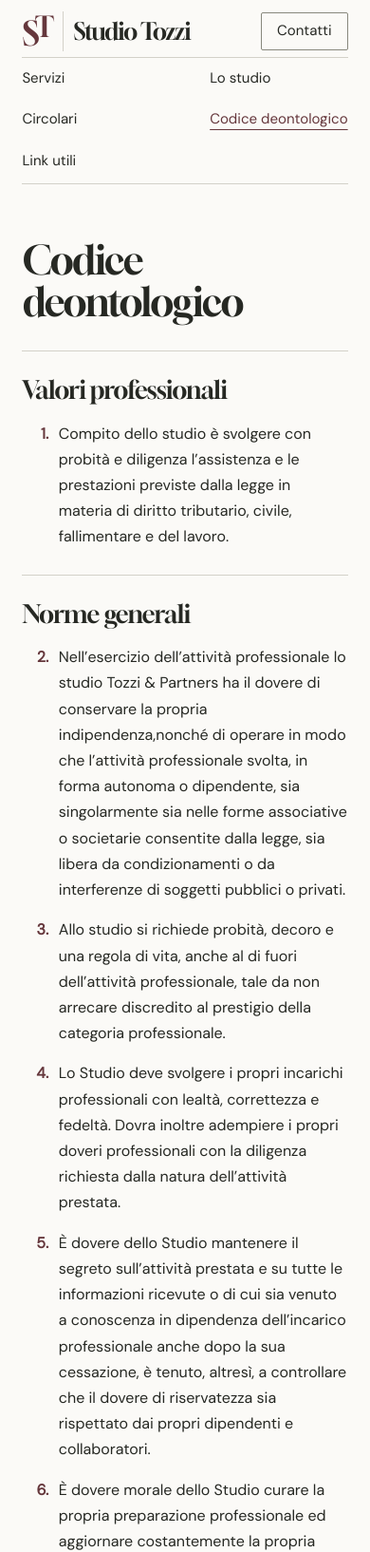
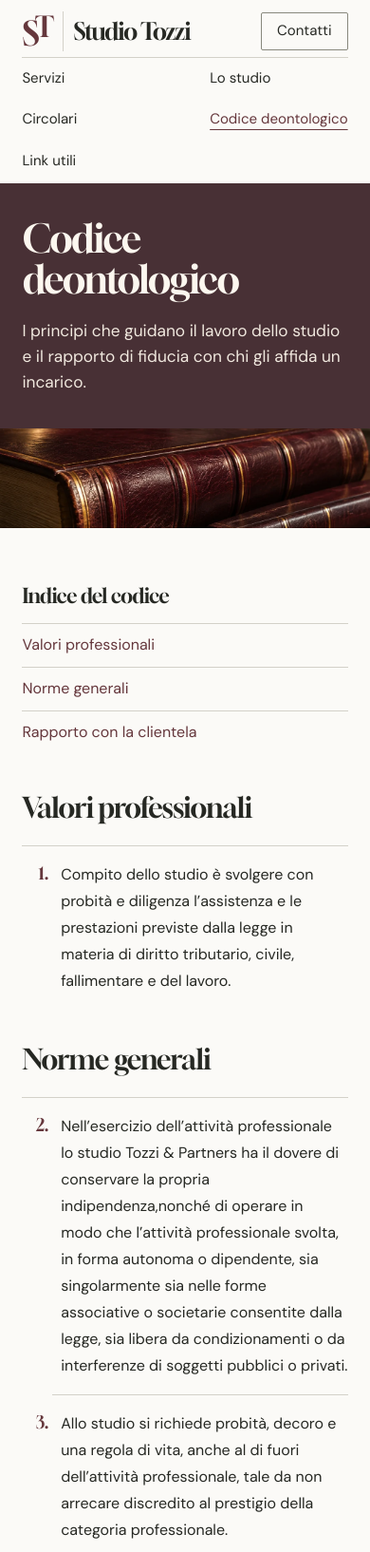
Before and after one commit to kalik1/studiotozzi, a plain HTML site: page codice-deontologico.html in a window 390 px wide. Shown: the top 1634 px of the page at 95% size. Drawn offline with Linux system fonts and the light colour scheme.

Commit message:
Ridisegna la rubrica dei link e la lettura del codice deontologico

```diff
--- a/codice-deontologico.html
+++ b/codice-deontologico.html
@@ -27,15 +27,25 @@
       <a class="nav-contact" href="index.html#contatti">Contatti</a>
     </div>
   </header>
-  <main id="contenuto" class="wrap section ethics">
-    <h1>Codice deontologico</h1>
-    <section>
+  <main id="contenuto" class="ethics-page">
+    <header class="reference-cover">
+      <div class="wrap reference-title"><h1>Codice deontologico</h1><p>I principi che guidano il lavoro dello studio e il rapporto di fiducia con chi gli affida un incarico.</p></div>
+      <img src="assets/volume.webp" alt="">
+    </header>
+    <div class="wrap service-guide section">
+      <aside class="service-index"><h2>Indice del codice</h2><ul>
+        <li><a href="#valori">Valori professionali</a></li>
+        <li><a href="#norme">Norme generali</a></li>
+        <li><a href="#clientela">Rapporto con la clientela</a></li>
+      </ul></aside>
+      <div class="code-articles">
+    <section id="valori">
       <h2>Valori professionali</h2>
       <ol start="1">
         <li>Compito dello studio è svolgere con probità e diligenza l’assistenza e le prestazioni previste dalla legge in materia di diritto tributario, civile, fallimentare e del lavoro.</li>
       </ol>
     </section>
-    <section>
+    <section id="norme">
       <h2>Norme generali</h2>
       <ol start="2">
         <li>Nell’esercizio dell’attività professionale lo studio Tozzi &amp; Partners ha il dovere di conservare la propria indipendenza,nonché di operare in modo che l’attività professionale svolta, in forma autonoma o dipendente, sia singolarmente sia nelle forme associative o societarie consentite dalla legge, sia libera da condizionamenti o da interferenze di soggetti pubblici o privati.</li>
@@ -46,7 +56,7 @@
         <li>Lo Studio non dovrà accettare o proseguire in incarichi quando sia consapevole di non potervi adempiere adeguatamente.</li>
       </ol>
     </section>
-    <section>
+    <section id="clientela">
       <h2>Rapporto con la clientela</h2>
       <ol start="8">
         <li>Il consulente del lavoro deve adoprarsi affinché l’incarico gli sia conferito per iscritto.</li>
@@ -55,6 +65,8 @@
         <li>Al momento del conferimento dell’incarico, o comunque appena possibile, lo Studio informa il cliente del compenso richiesto. È possibile pattuire, purché per iscritto, compensi forfettari per prestazioni reiterate o continuative. In ogni caso il compenso, in relazione alle misure minime e massime previste dalla tariffa professionale, non può essere manifestamente sproporzionato in relazione all’attività prestata, al risultato conseguito tale da ledere il prestigio, il decoro e la dignità della professione e l’interesse del cliente ad una prestazione professionalmente adeguata ed equamente retribuita. Prima di agire per vie giudiziarie nei confronti del cliente per ottenere il pagamento del compenso professionale lo Studio deve rinunciare all’incarico.</li>
       </ol>
     </section>
+      </div>
+    </div>
   </main>
   <footer><div class="wrap footer-inner"><a class="footer-brand" href="index.html#inizio">Studio Tozzi</a><span>Mauro Tozzi · ST Consulting Srl</span></div></footer>
 </body>
--- a/style.css
+++ b/style.css
@@ -130,33 +130,14 @@ nav a[aria-current="page"] {
   text-decoration: underline;
   text-underline-offset: 6px;
 }
-.ethics { border-top: 1px solid var(--rule); }
-.ethics h1 { font-size: clamp(2.6rem, 5.8vw, 5.6rem); margin-bottom: .7em; }
-.ethics section {
-  display: grid;
-  grid-template-columns: minmax(180px, .55fr) 1.45fr;
-  gap: 7%;
-  padding-block: clamp(26px, 4vw, 55px);
-  border-top: 1px solid var(--rule);
-}
-.ethics h2 { font-size: clamp(1.65rem, 2.4vw, 2.5rem); }
-.ethics ol { margin: 0; padding-left: 2em; max-width: 72ch; }
-.ethics li { padding-left: .4em; line-height: 1.7; }
-.ethics li + li { margin-top: .95em; }
-.ethics li::marker { color: var(--wine); font-weight: bold; }
-.code-source { font-size: .94rem; text-decoration: underline; text-underline-offset: 4px; }
 @media (min-width: 701px) and (max-width: 850px) {
   .header-inner, nav { gap: 14px; }
   .nav-contact { padding-inline: 12px; }
-}
-@media (max-width: 700px) {
-  .ethics section { grid-template-columns: 1fr; gap: 18px; }
 }
 @media (max-width: 520px) {
   nav { display: grid; grid-template-columns: auto auto; gap: 0 12px; }
   nav a { padding-block: 10px; }
 }
-.directory { border-top: 1px solid var(--rule); }
 
 .overview .services { margin: 30px 0; }
 .overview h3 a { text-decoration: underline; text-decoration-color: #c9b4a2; text-underline-offset: .2em; text-decoration-thickness: 1px; }
@@ -192,3 +173,40 @@ nav a[aria-current="page"] {
 @media (max-height: 540px) {
   .service-index { position: static; }
 }
+
+.reference-cover {
+  position: relative;
+  background: #483035;
+  color: #fcf7ef;
+  overflow: hidden;
+}
+.directory-page .reference-cover { background: #35463d; }
+.reference-title { padding-block: clamp(48px, 5.4vw, 84px); }
+.reference-title h1 { font-size: clamp(3rem, 5.85vw, 6rem); max-width: 52%; }
+.reference-title p { margin-top: 20px; max-width: min(44%, 40ch); color: #f1e9df; font-size: 1.08rem; }
+.reference-cover img { position: absolute; right: 0; top: 0; width: 40%; height: 100%; object-fit: cover; }
+.directory-groups { display: grid; grid-template-columns: repeat(2,minmax(0,1fr)); gap: 7%; padding-block: clamp(44px,5vw,78px); }
+.directory-groups h2, .code-articles h2 { font-size: clamp(1.85rem,3vw,3.2rem); margin-bottom: 24px; }
+.directory-groups ul { list-style: none; padding: 0; }
+.directory-groups li { border-top: 1px solid var(--rule); }
+.directory-groups li:last-child { border-bottom: 1px solid var(--rule); }
+.directory-groups a { display: grid; grid-template-columns: 1fr auto; align-items: center; gap: 4px 16px; padding: 18px 6px; }
+.directory-groups a:hover { background: #f0f1e9; text-decoration: none; }
+.directory-groups strong { font-size: 1.06rem; }
+.directory-groups small { grid-column: 1; color: var(--muted); font-size: .94rem; }
+.directory-groups span { grid-column: 2; grid-row: 1 / 3; font-size: 1.28rem; color: var(--wine); }
+.code-articles { max-width: 68ch; }
+.code-articles section { scroll-margin-top: 24px; }
+.code-articles section + section { margin-top: clamp(36px,4.5vw,64px); }
+.code-articles ol { margin: 0; padding-left: 2rem; border-top: 1px solid var(--rule); }
+.code-articles li { padding: 16px 0 16px .55rem; line-height: 1.75; }
+.code-articles li + li { border-top: 1px solid var(--rule); }
+.code-articles li::marker { color: var(--wine); font: 1.15rem var(--display); }
+@media (max-width: 700px) {
+  .reference-title { padding-block: 36px; }
+  .reference-title h1 { max-width: 100%; font-size: clamp(2.55rem,8.7vw,3.6rem); }
+  .reference-title p { max-width: 42ch; }
+  .reference-cover img { position: static; display: block; width: 100%; height: clamp(105px,24vw,160px); }
+  .directory-groups { grid-template-columns: 1fr; gap: 35px; }
+  .ethics-page .service-index ul { display: block; }
+}
```
Also changed, not shown: link-utili.html (+23 -10 lines), assets/archivio.webp (added), assets/volume.webp (added).
